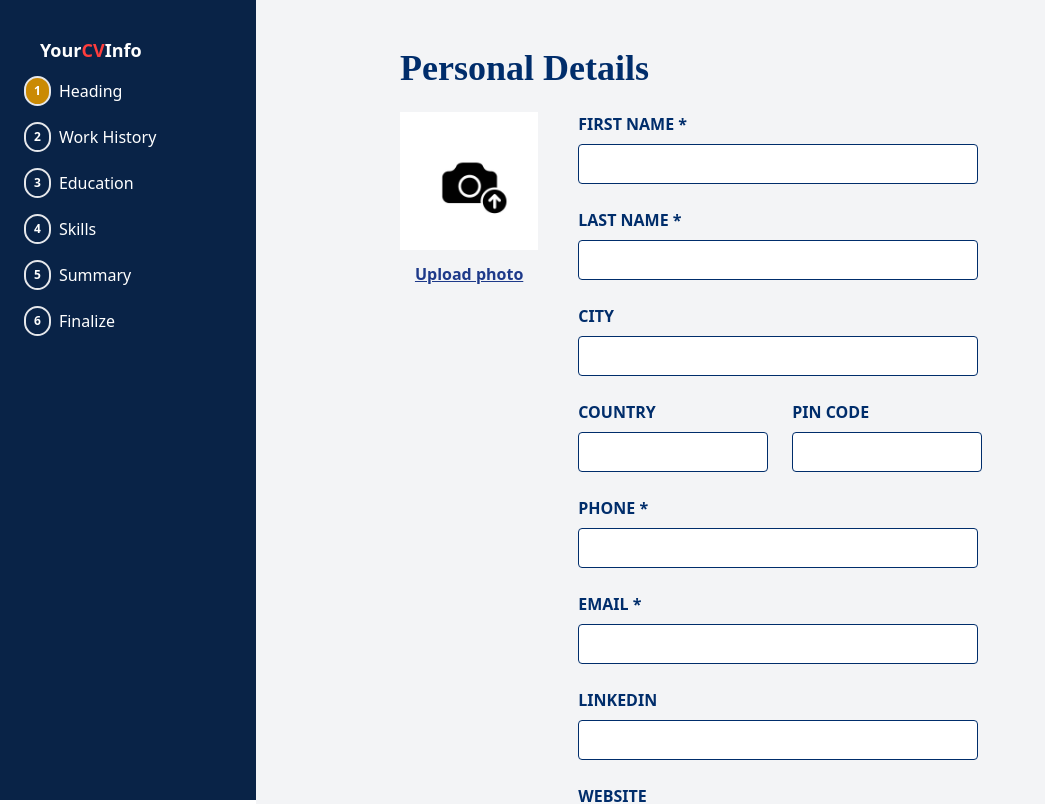
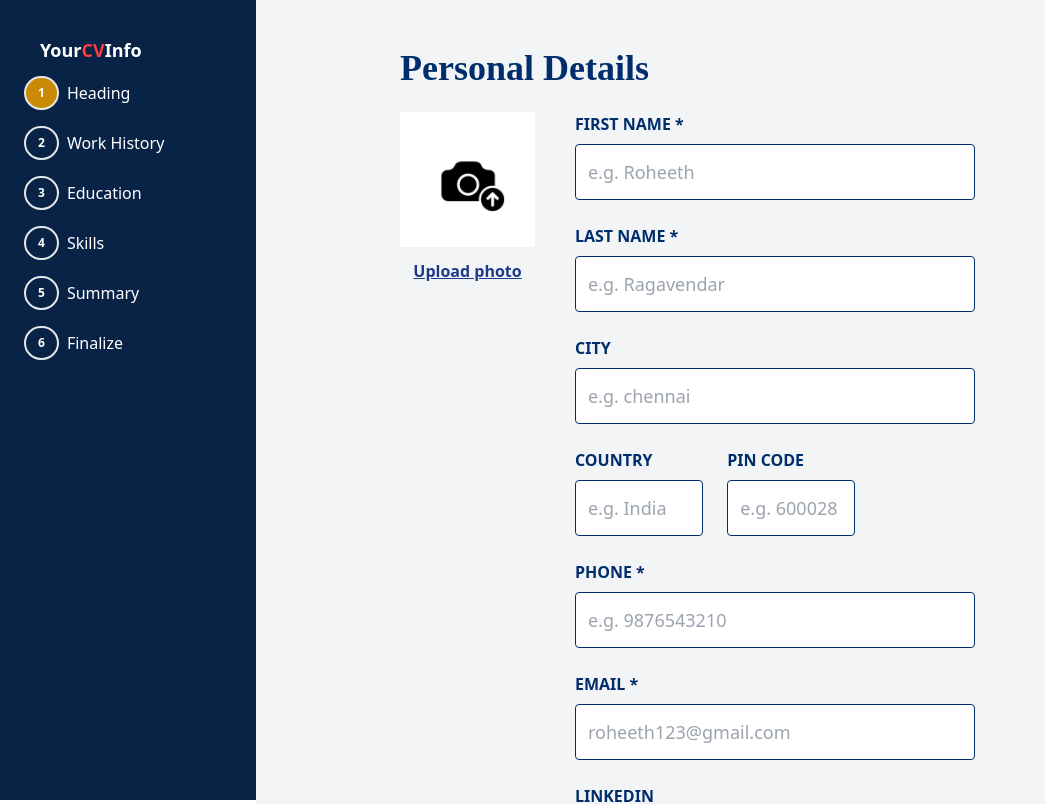
Before and after one commit to roheethragavendar/myResume, a React (Vite) app in the folder frontend/: page / in a window 1280 px wide. Shown: the top 804 px of the page, without its empty margins (0-1045 px from the left). Built offline with nearby package versions, Linux system fonts and the light colour scheme.

Commit message:
maincontent design updated for mobile and desktop view

```diff
--- a/frontend/src/components/MainContent.jsx
+++ b/frontend/src/components/MainContent.jsx
@@ -39,13 +39,9 @@ const MainContent = ({ activeStep, onNextStep, onPreviousStep }) => {
       }
       if (!formData.phone.trim()) {
         newErrors.phone = "Phone number is required";
-      } else if (!/^[0-9]{10}$/.test(formData.phone)) {
-        newErrors.phone = "Enter a valid 10-digit phone number";
       }
       if (!formData.email.trim()) {
         newErrors.email = "Email is required";
-      } else if (!/^[^\s@]+@[^\s@]+\.[^\s@]+$/.test(formData.email)) {
-        newErrors.email = "Enter a valid email address";
       }
 
       setErrors(newErrors);
@@ -59,7 +55,7 @@ const MainContent = ({ activeStep, onNextStep, onPreviousStep }) => {
 
 
   return (
-    <main className="w-full bg-gray-100 min-h-screen">
+    <main className="w-full bg-gray-100 min-h-screen flex justify-center items-center">
       <div className="mx-4 sm:mx-10 md:mx-16 lg:mx-24 p-4 sm:p-6 md:p-12">
         <div className="flex flex-col gap-6">
           <div className="w-full sm:max-w-[750px]">
@@ -89,7 +85,8 @@ const MainContent = ({ activeStep, onNextStep, onPreviousStep }) => {
                   name="firstName"
                   value={formData.firstName}
                   onChange={handleInputChange}
-                  className={`w-full border h-10 px-3 rounded focus:outline-none ${errors.firstName ? "border-red-500" : "border-[#002D6B]"}`}
+                  placeholder="e.g. Roheeth"
+                  className={`w-full text-[18px] border h-14 px-3 rounded focus:outline-none font-normal ${errors.firstName ? "border-red-500" : "border-[#002D6B]"}`}
                 />
                 {errors.firstName && <p className="text-red-500 text-sm">{errors.firstName}</p>}
                 </div>
@@ -103,7 +100,8 @@ const MainContent = ({ activeStep, onNextStep, onPreviousStep }) => {
                   name="lastName"
                   value={formData.lastName}
                   onChange={handleInputChange}
-                  className={`w-full border h-10 px-3 rounded focus:outline-none ${errors.lastName ? "border-red-500" : "border-[#002D6B]"}`}
+                  placeholder="e.g. Ragavendar"
+                  className={`w-full text-[18px] border h-14 px-3 rounded focus:outline-none font-normal ${errors.lastName ? "border-red-500" : "border-[#002D6B]"}`}
                 />
                 {errors.lastName && <p className="text-red-500 text-sm">{errors.lastName}</p>}
                 </div>
@@ -116,11 +114,12 @@ const MainContent = ({ activeStep, onNextStep, onPreviousStep }) => {
                     type="text"
                     name="city"
                     id="city"
-                    className="w-full border border-[#002D6B] h-10 px-3 focus:outline-none focus:border-[#026A73] focus:border-2 rounded"
+                    placeholder="e.g. chennai"
+                    className="w-full text-[18px] border border-[#002D6B] h-14 px-3 focus:outline-none font-normal focus:border-[#026A73] focus:border-2 rounded"
                   />
                 </div>
 
-                <div className="flex flex-col sm:flex-row gap-4 sm:gap-6">
+                <div className="flex flex-col w-full sm:w-1/2 sm:flex-row gap-4 sm:gap-6">
                   <div className="flex flex-col text-[#002D6B] font-semibold text-sm sm:text-base uppercase w-full sm:max-w-[190px]">
                     <label htmlFor="country" className="mb-2">
                       Country
@@ -129,7 +128,8 @@ const MainContent = ({ activeStep, onNextStep, onPreviousStep }) => {
                       type="text"
                       name="country"
                       id="country"
-                      className="w-full border border-[#002D6B] h-10 px-3 focus:outline-none focus:border-[#026A73] focus:border-2 rounded"
+                      placeholder="e.g. India"
+                      className="w-full text-[18px] border border-[#002D6B] h-14 px-3 focus:outline-none font-normal focus:border-[#026A73] focus:border-2 rounded"
                     />
                   </div>
 
@@ -141,7 +141,8 @@ const MainContent = ({ activeStep, onNextStep, onPreviousStep }) => {
                       type="text"
                       name="pinCode"
                       id="pinCode"
-                      className="w-full border border-[#002D6B] h-10 px-3 focus:outline-none focus:border-[#026A73] focus:border-2 rounded"
+                      placeholder="e.g. 600028"
+                      className="w-full text-[18px] font-normal border border-[#002D6B] h-14 px-3 focus:outline-none focus:border-[#026A73] focus:border-2 rounded"
                     />
                   </div>
                 </div>
@@ -155,7 +156,8 @@ const MainContent = ({ activeStep, onNextStep, onPreviousStep }) => {
                   name="phone"
                   value={formData.phone}
                   onChange={handleInputChange}
-                  className={`w-full border h-10 px-3 rounded focus:outline-none ${errors.phone ? "border-red-500" : "border-[#002D6B]"}`}
+                  placeholder="e.g. 9876543210"
+                  className={`w-full text-[18px] font-normal border h-14 px-3 rounded focus:outline-none ${errors.phone ? "border-red-500" : "border-[#002D6B]"}`}
                 />
                 {errors.phone && <p className="text-red-500 text-sm">{errors.phone}</p>}
                 </div>
@@ -167,9 +169,10 @@ const MainContent = ({ activeStep, onNextStep, onPreviousStep }) => {
                   <input
                   type="email"
                   name="email"
+                  placeholder="roheeth123@gmail.com"
                   value={formData.email}
                   onChange={handleInputChange}
-                  className={`w-full border h-10 px-3 rounded focus:outline-none ${errors.email ? "border-red-500" : "border-[#002D6B]"}`}
+                  className={`w-full text-[18px] font-normal border h-14 px-3 rounded focus:outline-none ${errors.email ? "border-red-500" : "border-[#002D6B]"}`}
                 />
                 {errors.email && <p className="text-red-500 text-sm">{errors.email}</p>}
                 </div>
@@ -182,7 +185,7 @@ const MainContent = ({ activeStep, onNextStep, onPreviousStep }) => {
                     type="url"
                     name="linkedin"
                     id="linkedin"
-                    className="w-full border border-[#002D6B] h-10 px-3 focus:outline-none focus:border-[#026A73] focus:border-2 rounded"
+                    className="w-full border border-[#002D6B] h-14 px-3 focus:outline-none focus:border-[#026A73] focus:border-2 rounded"
                   />
                 </div>
 
@@ -194,7 +197,7 @@ const MainContent = ({ activeStep, onNextStep, onPreviousStep }) => {
                     type="url"
                     name="website"
                     id="website"
-                    className="w-full border border-[#002D6B] h-10 px-3 focus:outline-none focus:border-[#026A73] focus:border-2 rounded"
+                    className="w-full border border-[#002D6B] h-14 px-3 focus:outline-none focus:border-[#026A73] focus:border-2 rounded"
                   />
                 </div>
               </div>
--- a/frontend/src/components/Sidebar.jsx
+++ b/frontend/src/components/Sidebar.jsx
@@ -54,7 +54,7 @@ const Sidebar = ({ activeStep }) => {
             className="hover:text-[#FF3D3C] cursor-pointer transition-colors duration-300 flex items-center gap-2"
           >
             <div
-              className={`border-2 rounded-full px-2 py-1 text-[12px] font-bold ${
+              className={`border-2 rounded-full px-3 py-[6px] text-[12px] font-bold ${
                 activeStep === index ? "bg-yellow-600" : ""
               }`}
             >
```
